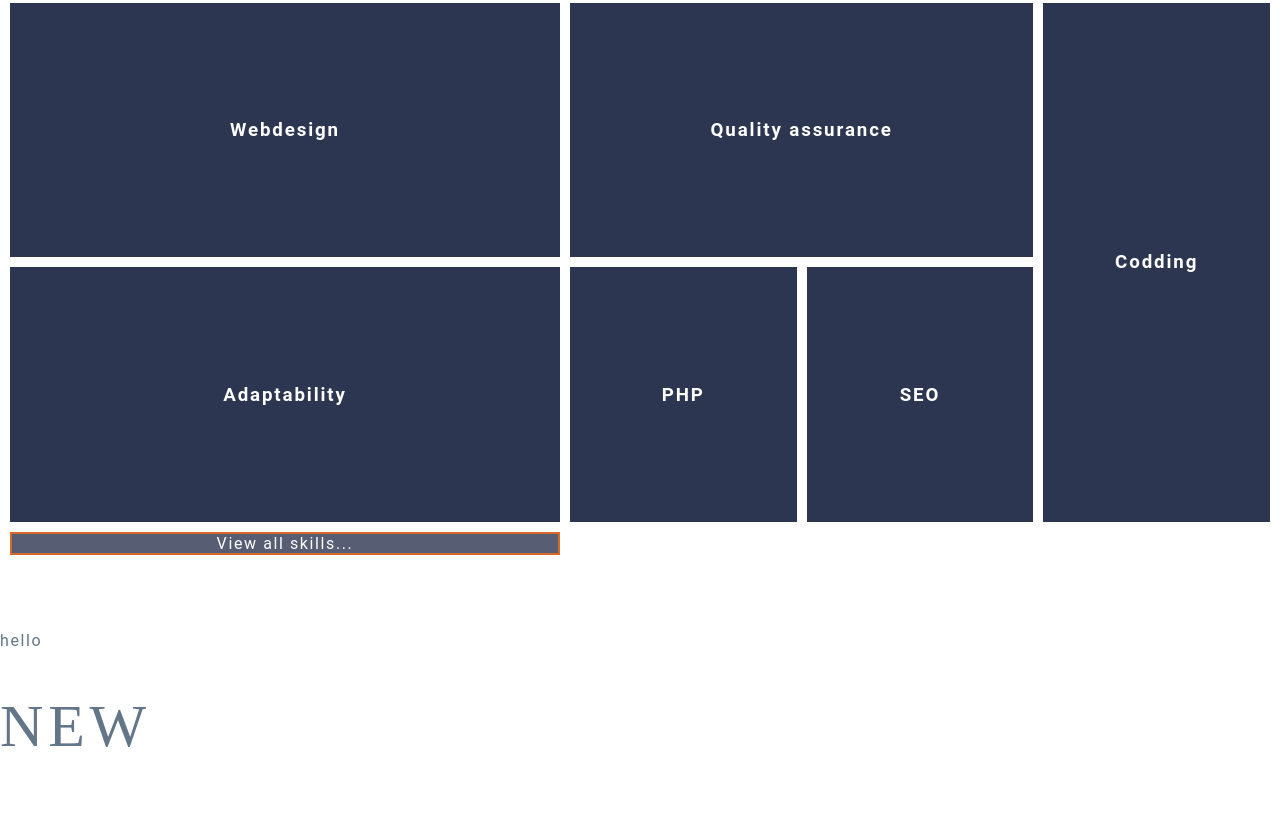
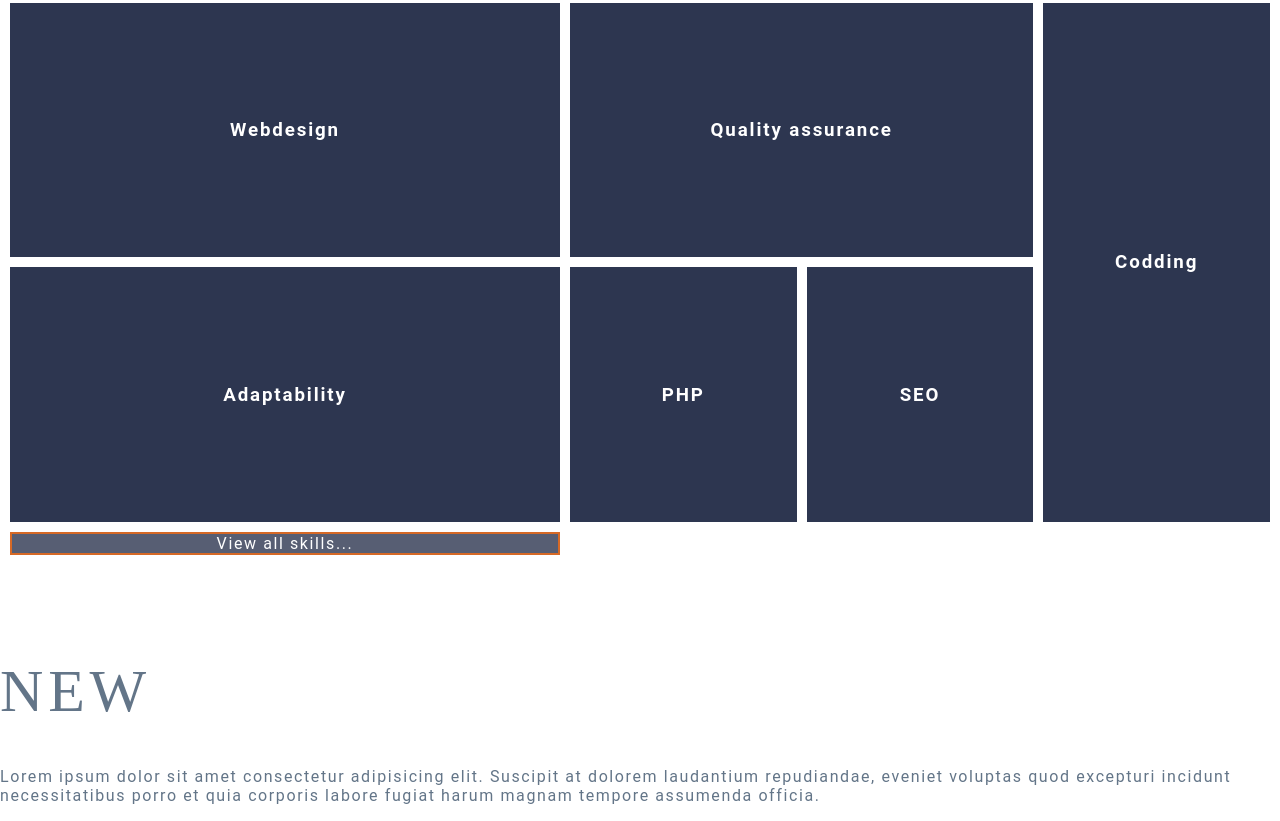
Before and after one commit to EvgeniyaDegtyarova/TestGitRepo, a website: page index.html in a window 1280 px wide. Shown: the part 1072-1893 px from the top of the page. Drawn offline with nearby package versions, Linux system fonts and the light colour scheme.

Commit message:
updated markup p in html-files

```diff
--- a/index.html
+++ b/index.html
@@ -124,7 +124,8 @@
     <script src="main.js"></script>
 
 </body>
-<p>hello</p>
+
 <H1>NEW</H1>
+<p>Lorem ipsum dolor sit amet consectetur adipisicing elit. Suscipit at dolorem laudantium repudiandae, eveniet voluptas quod excepturi incidunt necessitatibus porro et quia corporis labore fugiat harum magnam tempore assumenda officia.</p>
 
 </html>
```
Also changed, not shown: new.html (+1 -0 lines).
